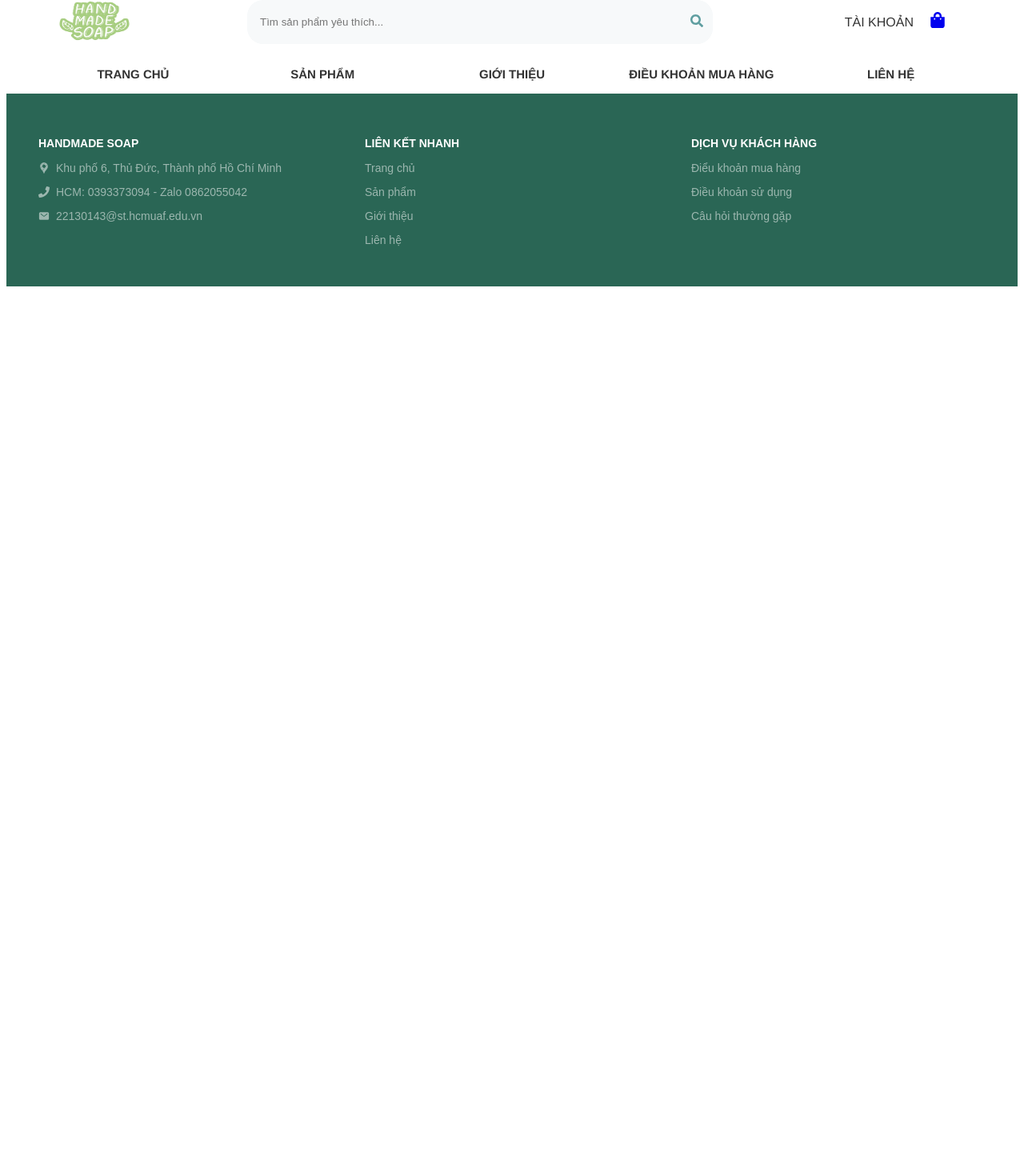
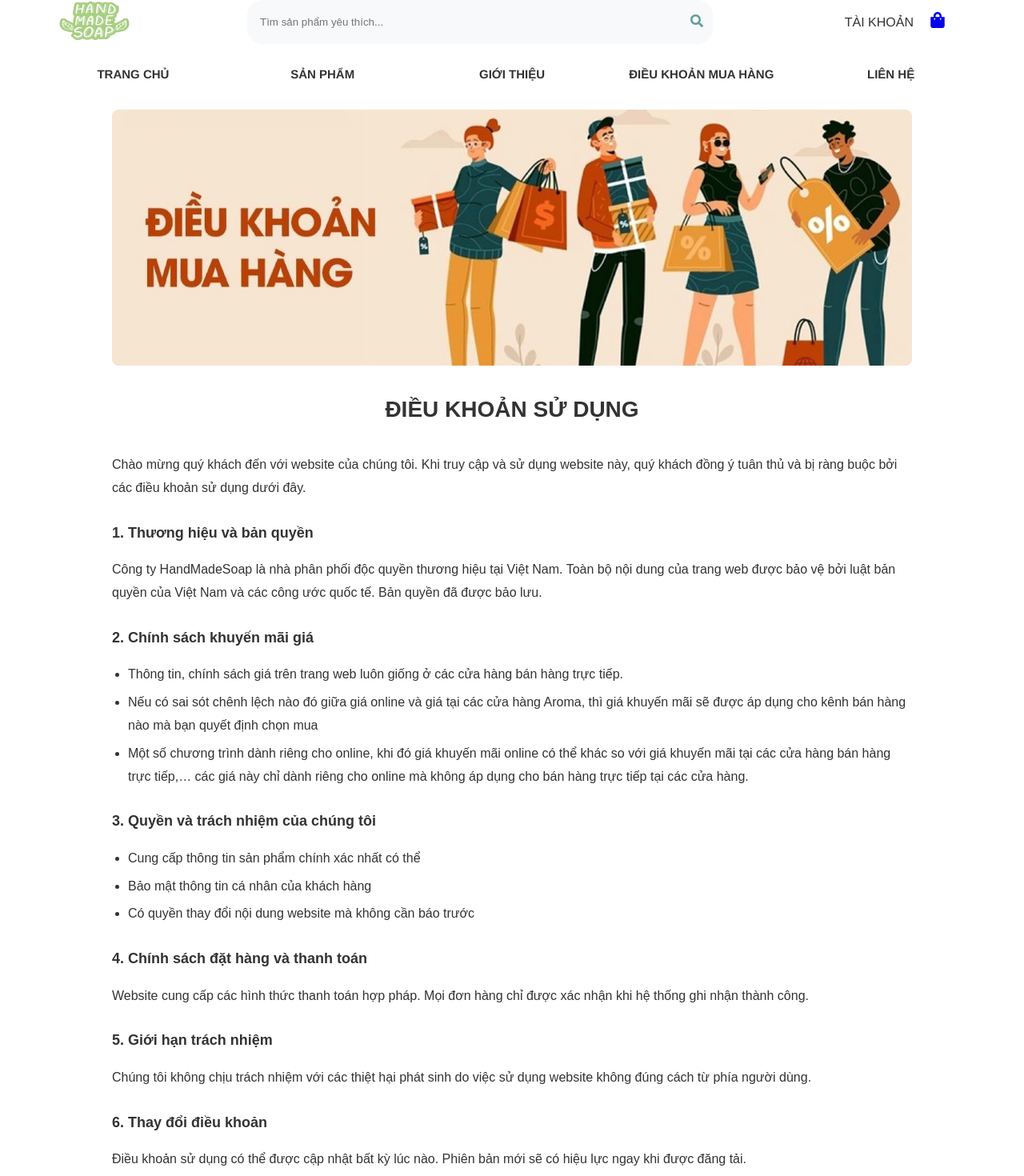
Before and after one commit to thomaspham252/web_fontend, a React (Create React App) app in the folder soap_website/: page /terms-and-conditions in a window 1280 px wide. Shown: the part 20-1490 px from the top of the page at 80% size. Before the commit the page ends 800 px from the top, so only its background shows below. Built offline with nearby package versions, Linux system fonts and the light colour scheme.

Commit message:
Làm trang Điều khoản mua hàng

```diff
--- a/soap_website/src/App.jsx
+++ b/soap_website/src/App.jsx
@@ -4,6 +4,7 @@ import Header from "./components/header_footer/Header";
 import Footer from "./components/header_footer/Footer";
 import Products from "./pages/Products";
 import ProductDetail from "./pages/ProductDetail";
+import TermsAndConditions from "./pages/TermsAndConditions";
 function App() {
     return (
         <BrowserRouter>
@@ -13,6 +14,8 @@ function App() {
                 <Route path="/home" element={<Home />} />
                 <Route path="/products" element={<Products />} />
                 <Route path="/products/:id" element={<ProductDetail />} />
+                <Route path="/terms-and-conditions" element={<TermsAndConditions />} />
+
 
             </Routes>
 
--- /dev/null
+++ b/soap_website/src/assets/css/TermsAndConditions.css
@@ -0,0 +1,48 @@
+.terms-container {
+    max-width: 1000px;
+    margin: 20px auto;
+    padding: 0 20px;
+    line-height: 1.8;
+    color: #333;
+    font-family: Arial, Helvetica, sans-serif;
+}
+.banner {
+    width: 100%;
+    margin-bottom: 30px;
+    overflow: hidden;
+    border-radius: 8px;
+}
+
+.banner img {
+    width: 100%;
+    height: 320px;
+    object-fit: cover;
+    display: block;
+}
+.terms-title {
+    text-align: center;
+    font-size: 28px;
+    font-weight: bold;
+    margin-bottom: 30px;
+    text-transform: uppercase;
+}
+
+.terms-container h2 {
+    font-size: 18px;
+    margin-top: 25px;
+    margin-bottom: 10px;
+    font-weight: bold;
+}
+
+.terms-container p {
+    margin-bottom: 10px;
+}
+
+.terms-container ul {
+    padding-left: 20px;
+}
+
+.terms-container ul li {
+    list-style: disc;
+    margin-bottom: 6px;
+}
--- a/soap_website/src/pages/ProductDetail.jsx
+++ b/soap_website/src/pages/ProductDetail.jsx
@@ -45,7 +45,7 @@ const ProductDetail = () => {
                         <div className="weight-options">
                             {product.weight.map((w, index) => (
                                 <button
-                                    key={index}
+                                    key={w.size}
                                     className={`weight-btn ${
                                         selectedWeight.size === w.size ? "active" : ""
                                     }`}
--- /dev/null
+++ b/soap_website/src/pages/TermsAndConditions.jsx
@@ -0,0 +1,82 @@
+import React from "react";
+import "../assets/css/TermsAndConditions.css";
+
+function TermsAndConditions() {
+    return (
+        <div className="terms-container">
+            <div className="banner">
+                <img src="/assets/image/dksd/dkmh.jpeg" alt=""/>
+            </div>
+
+            <h1 className=" terms-title">ĐIỀU KHOẢN SỬ DỤNG</h1>
+
+            <section>
+                <p>
+                    Chào mừng quý khách đến với website của chúng tôi.
+                    Khi truy cập và sử dụng website này, quý khách đồng ý
+                    tuân thủ và bị ràng buộc bởi các điều khoản sử dụng dưới đây.
+                </p>
+            </section>
+
+            <section>
+                <h2>1. Thương hiệu và bản quyền</h2>
+                <p>
+                    Công ty HandMadeSoap là nhà phân phối độc quyền thương hiệu tại Việt Nam.
+                    Toàn bộ nội dung của trang web được bảo vệ bởi luật bản quyền của Việt Nam và các công ước quốc tế.
+                    Bản quyền đã được bảo lưu.
+                </p>
+            </section>
+
+            <section>
+                <h2>2. Chính sách khuyến mãi giá</h2>
+                <ul>
+                    <li>Thông tin, chính sách giá trên trang web luôn giống ở các cửa hàng bán hàng trực tiếp.</li>
+                    <li>Nếu có sai sót chênh lệch nào đó giữa giá online và giá tại các cửa hàng Aroma, thì giá khuyến mãi sẽ được áp dụng cho kênh bán hàng nào mà bạn quyết định chọn mua</li>
+                    <li>Một số chương trình dành riêng cho online, khi đó giá khuyến mãi online có thể khác so với giá khuyến mãi tại các cửa hàng bán hàng trực tiếp,… các giá này chỉ dành riêng cho online mà không áp dụng cho bán hàng trực tiếp tại các cửa hàng.</li>
+                </ul>
+            </section>
+
+            <section>
+                <h2>3. Quyền và trách nhiệm của chúng tôi</h2>
+                <ul>
+                    <li>Cung cấp thông tin sản phẩm chính xác nhất có thể</li>
+                    <li>Bảo mật thông tin cá nhân của khách hàng</li>
+                    <li>Có quyền thay đổi nội dung website mà không cần báo trước</li>
+                </ul>
+            </section>
+
+            <section>
+                <h2>4. Chính sách đặt hàng và thanh toán</h2>
+                <p>
+                    Website cung cấp các hình thức thanh toán hợp pháp.
+                    Mọi đơn hàng chỉ được xác nhận khi hệ thống ghi nhận thành công.
+                </p>
+            </section>
+
+            <section>
+                <h2>5. Giới hạn trách nhiệm</h2>
+                <p>
+                    Chúng tôi không chịu trách nhiệm với các thiệt hại phát sinh
+                    do việc sử dụng website không đúng cách từ phía người dùng.
+                </p>
+            </section>
+
+            <section>
+                <h2>6. Thay đổi điều khoản</h2>
+                <p>
+                    Điều khoản sử dụng có thể được cập nhật bất kỳ lúc nào.
+                    Phiên bản mới sẽ có hiệu lực ngay khi được đăng tải.
+                </p>
+            </section>
+
+            <section>
+                <h2>7. Thông tin liên hệ</h2>
+                <p>
+                    Nếu có thắc mắc về điều khoản sử dụng,
+                    vui lòng liên hệ với chúng tôi để được hỗ trợ.
+                </p>
+            </section>
+        </div>
+    );
+}
+export default TermsAndConditions;
```
Also changed, not shown: soap_website/public/assets/image/dksd/dkmh.jpeg (added).
